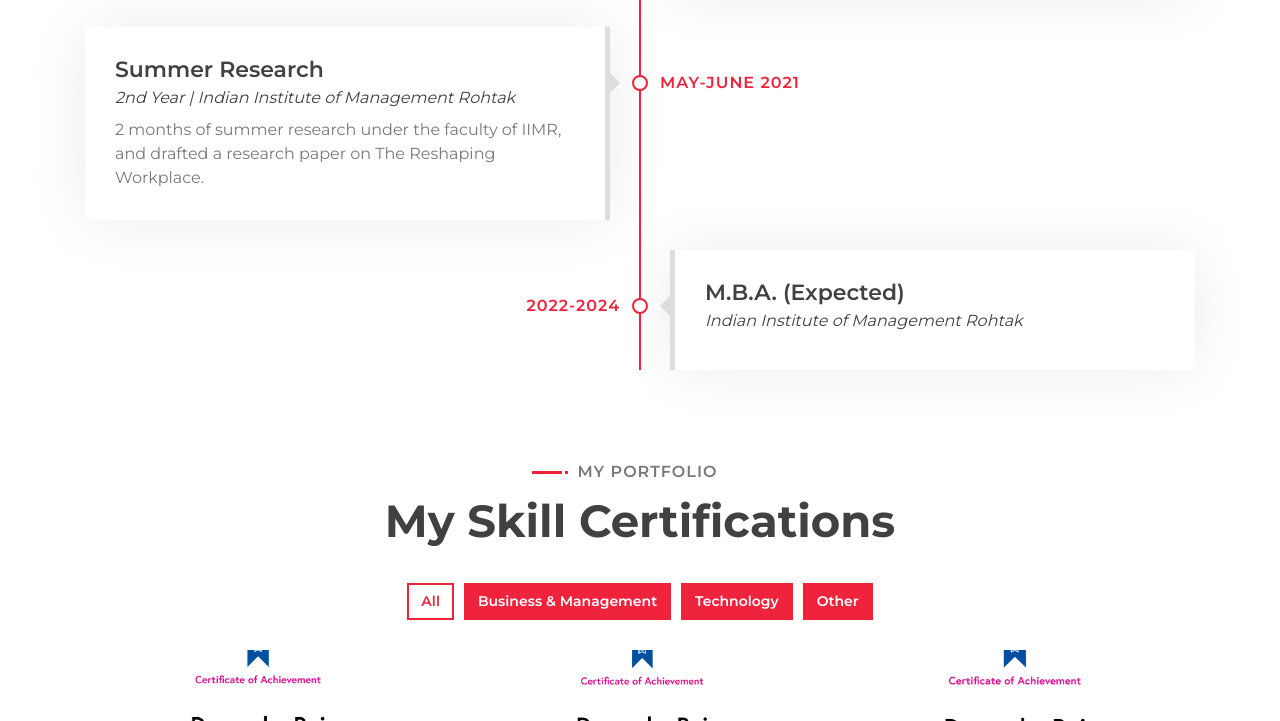
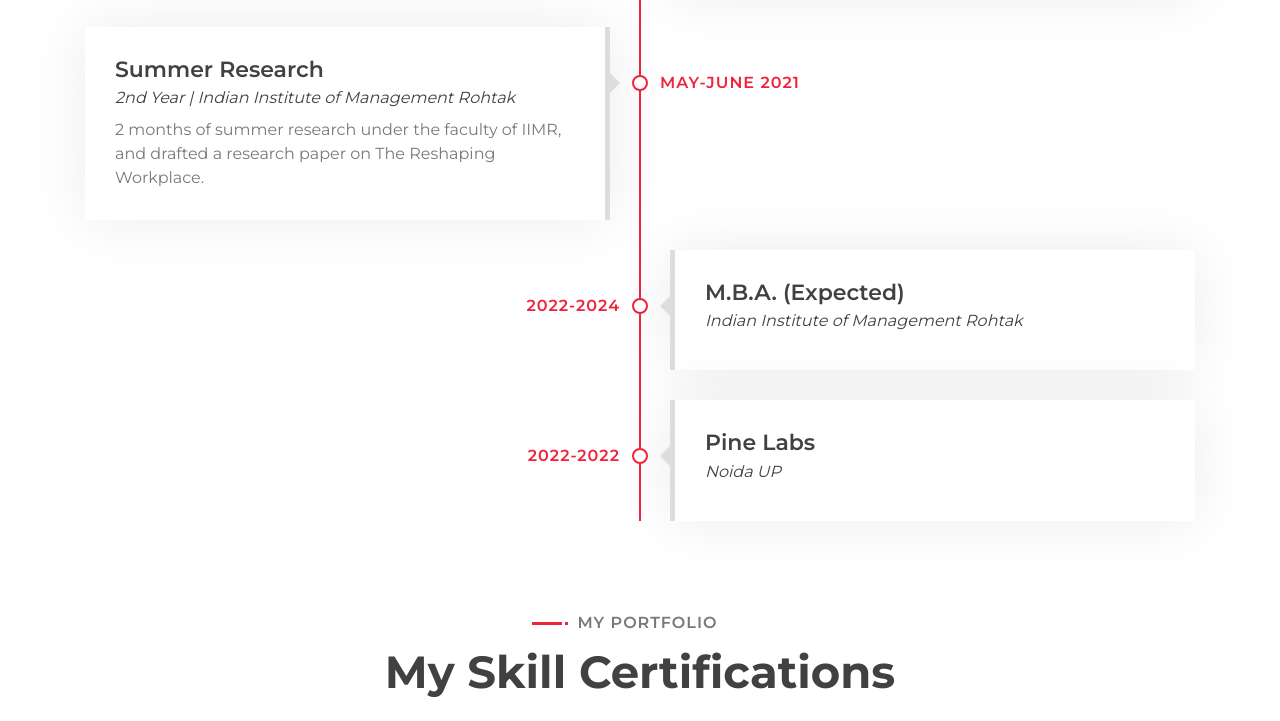
Before and after one commit to imdraj/Imdraj.github.io, a plain HTML site: page index.html in a window 1280 px wide. Shown: the part 3327-4048 px from the top of the page. Drawn offline with nearby package versions, Linux system fonts and the light colour scheme.

Commit message:
Update index.html

```diff
--- a/index.html
+++ b/index.html
@@ -299,6 +299,16 @@
                             </p>
                         </div>
                     </div>
+                    <div class="timeline-item right wow slideInRight" data-wow-delay="0.1s">
+                        <div class="timeline-text">
+                            <div class="timeline-date">2022-2022</div>
+                            <h2>Pine Labs</h2>
+                            <h4>Noida UP </h4>
+                            <p>
+
+                            </p>
+                        </div>
+                    </div>
                 </div>
             </div>
         </div>
```
